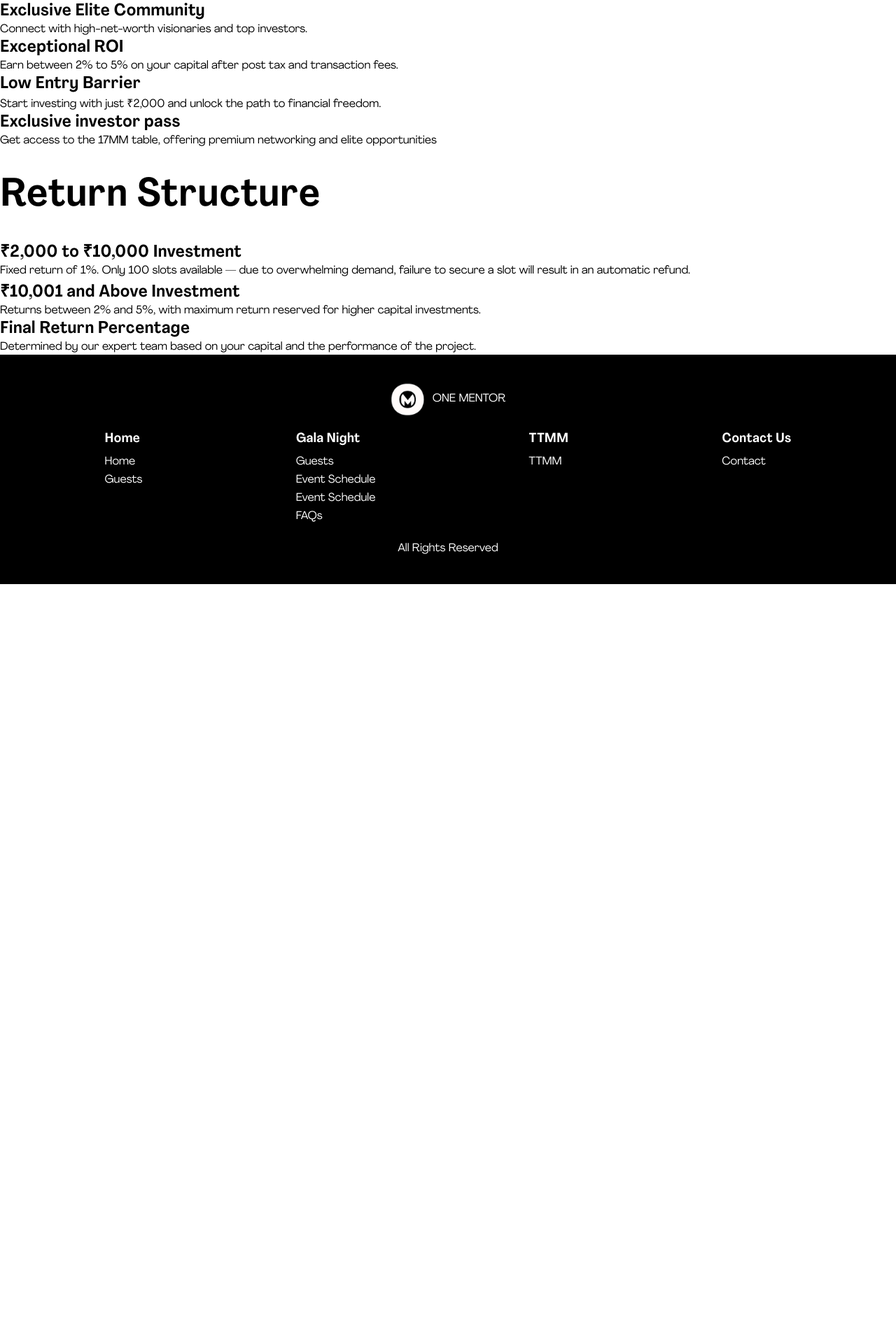
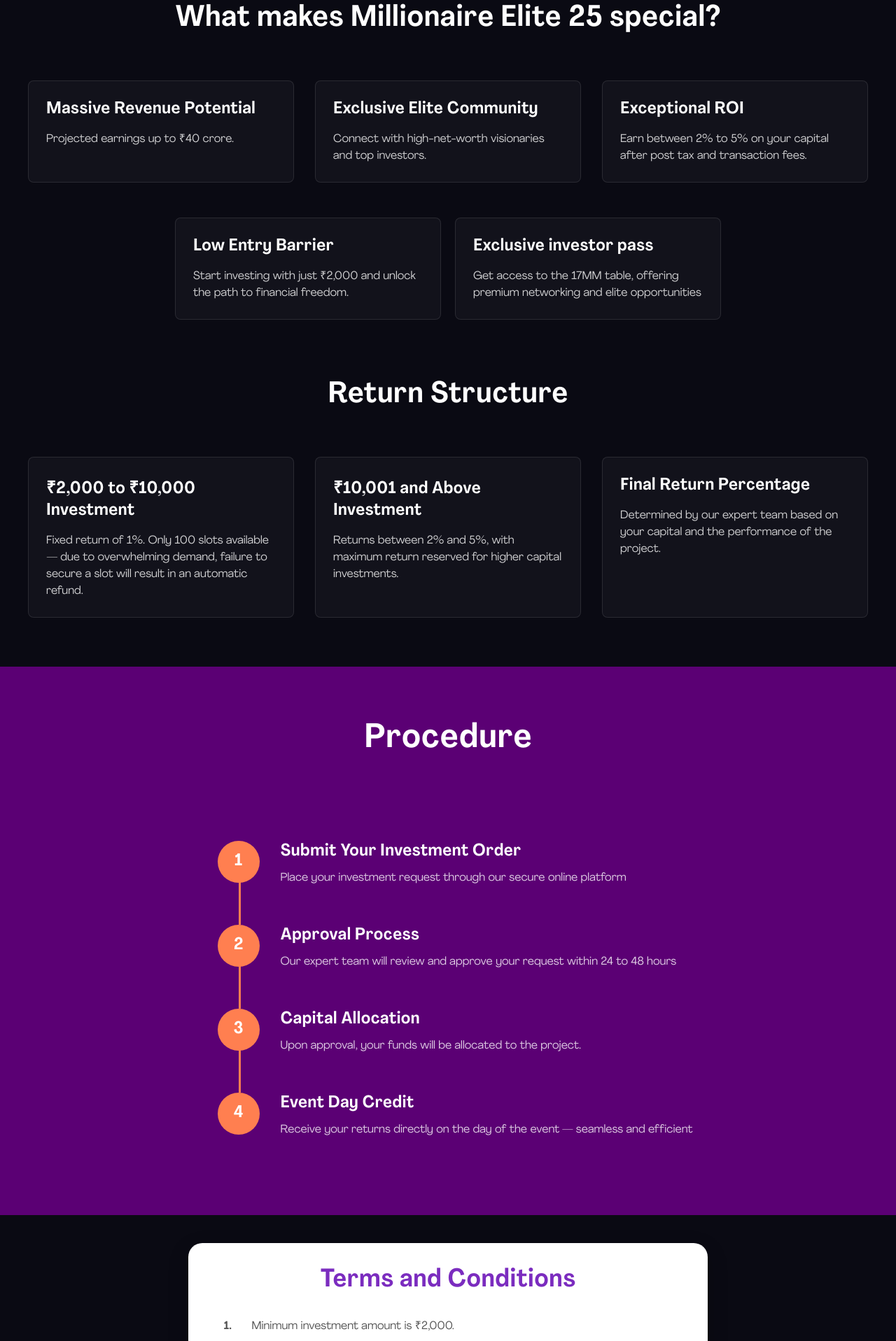
Before and after one commit to h4636oh/one-mentor-millionaire-elite-2k25, a React (Create React App) app: page /investment in a window 1280 px wide. Shown: the part 803-2720 px from the top of the page at 70% size. Before the commit the page ends 1638 px from the top, so only its background shows below. Built offline with nearby package versions, Linux system fonts and the light colour scheme.

Commit message:
investment page done

```diff
--- a/src/components/Investment.js
+++ b/src/components/Investment.js
@@ -1,10 +1,50 @@
-import React from "react";
-import Navbar from "./Navbar";
-import Footer from "./Footer";
+import React from 'react';
+import Navbar from './Navbar';
+import Footer from './Footer';
 import landPageLogo from '../assets/land_page_logo.png';
 import '../styles/Investment.css';
 
 const Investment = () => {
+	const steps = [
+		{
+			number: 1,
+			title: 'Submit Your Investment Order',
+			description:
+				'Place your investment request through our secure online platform',
+		},
+		{
+			number: 2,
+			title: 'Approval Process',
+			description:
+				'Our expert team will review and approve your request within 24 to 48 hours',
+		},
+		{
+			number: 3,
+			title: 'Capital Allocation',
+			description:
+				'Upon approval, your funds will be allocated to the project.',
+		},
+		{
+			number: 4,
+			title: 'Event Day Credit',
+			description:
+				'Receive your returns directly on the day of the event — seamless and efficient',
+		},
+	];
+
+	const terms = [
+		'Minimum investment amount is ₹2,000.',
+		'Investment slots are highly limited and subject to approval.',
+		'Only the Top 50 highest capital investors stand the best chance of approval.',
+		'Approval time ranges between 24 to 48 hours.',
+		'Returns will be credited only on the day of the event.',
+		'Returns are post-tax and after transaction fees.',
+		'Capital allocation is final upon approval — no changes allowed.',
+		'Refunds will not be processed after approval.',
+		'Millionaire Elite 25 reserves the right to accept or reject any investment request.',
+		'Investor details must be accurate and verified.',
+	];
+
 	return (
 		<div className="investment-container">
 			<Navbar />
@@ -16,18 +56,24 @@ const Investment = () => {
 					height={194}
 					width={500}
 				/>
-                    <h1>
-                        The Ultimate Investment Opportunity  of 2025
-                    </h1>
+				<h1>The Ultimate Investment Opportunity of 2025</h1>
 				<p className="description">
-                        Be Among the Top 50 Visionary Investors and Secure Your Financial Future
+					Be Among the Top 50 Visionary Investors and Secure Your
+					Financial Future
 				</p>
 			</div>
 			<div className="brief-section">
-                    Millionaire Elite 25 offers an exclusive chance to invest in a revolutionary project with projected  revenue soaring up to ₹40 crore. This is not just an event — it’s your ticket to massive wealth creation, elite networking and unprecedented returns. With only a handful of slots available, this  opportunity is reserved for the boldest and most forward-thinking investors.
+				Millionaire Elite 25 offers an exclusive chance to invest in a
+				revolutionary project with projected revenue soaring up to ₹40
+				crore. This is not just an event — it’s your ticket to massive
+				wealth creation, elite networking and unprecedented returns.
+				With only a handful of slots available, this opportunity is
+				reserved for the boldest and most forward-thinking investors.
 			</div>
 			<div className="info-section">
-                    <h1 className="main-heading">What makes Millionaire Elite 25 special?</h1>
+				<h1 className="main-heading">
+					What makes Millionaire Elite 25 special?
+				</h1>
 				<div className="benefits-section">
 					<div className="benefit-card">
 						<h2>Massive Revenue Potential</h2>
@@ -36,24 +82,36 @@ const Investment = () => {
 
 					<div className="benefit-card">
 						<h2>Exclusive Elite Community</h2>
-                        <p>Connect with high-net-worth visionaries and top investors.</p>
+						<p>
+							Connect with high-net-worth visionaries and top
+							investors.
+						</p>
 					</div>
 
 					<div className="benefit-card">
 						<h2>Exceptional ROI</h2>
-                        <p>Earn between 2% to 5% on your capital after post tax and transaction fees.</p>
+						<p>
+							Earn between 2% to 5% on your capital after post tax
+							and transaction fees.
+						</p>
 					</div>
 				</div>
 
 				<div className="additional-benefits">
 					<div className="benefit-card">
 						<h2>Low Entry Barrier</h2>
-                        <p>Start investing with just ₹2,000 and unlock the path to financial freedom.</p>
+						<p>
+							Start investing with just ₹2,000 and unlock the path
+							to financial freedom.
+						</p>
 					</div>
 
 					<div className="benefit-card">
 						<h2>Exclusive investor pass</h2>
-                        <p>Get access to the 17MM table, offering premium networking and elite opportunities</p>
+						<p>
+							Get access to the 17MM table, offering premium
+							networking and elite opportunities
+						</p>
 					</div>
 				</div>
 
@@ -62,29 +120,66 @@ const Investment = () => {
 				<div className="returns-section">
 					<div className="return-card">
 						<h2>₹2,000 to ₹10,000 Investment</h2>
-                        <p>Fixed return of 1%. Only 100 slots available — due to overwhelming demand, failure to secure a slot will result in an automatic refund.</p>
+						<p>
+							Fixed return of 1%. Only 100 slots available — due
+							to overwhelming demand, failure to secure a slot
+							will result in an automatic refund.
+						</p>
 					</div>
 
 					<div className="return-card">
 						<h2>₹10,001 and Above Investment</h2>
-                        <p>Returns between 2% and 5%, with maximum return reserved for higher capital investments.</p>
+						<p>
+							Returns between 2% and 5%, with maximum return
+							reserved for higher capital investments.
+						</p>
 					</div>
 
 					<div className="return-card">
 						<h2>Final Return Percentage</h2>
-                        <p>Determined by our expert team based on your capital and the performance of the project.</p>
+						<p>
+							Determined by our expert team based on your capital
+							and the performance of the project.
+						</p>
 					</div>
 				</div>
 			</div>
 			<div className="procedure-section">
-
+				<h1 className="procedure-heading">Procedure</h1>
+				<div className="timeline">
+					{steps.map((step, index) => (
+						<div className="timeline-item" key={index}>
+							<div className="timeline-circle">
+								<span>{step.number}</span>
+							</div>
+							<div className="timeline-content">
+								<h2>{step.title}</h2>
+								<p>{step.description}</p>
+							</div>
+							{index < steps.length - 1 && (
+								<div className="timeline-line"></div>
+							)}
+						</div>
+					))}
+				</div>
 			</div>
 			<div className="toc-section">
-
+				<div className="terms-card">
+					<h1 className="terms-heading">Terms and Conditions</h1>
+					<div className="terms-content">
+						<ol className="terms-list">
+							{terms.map((term, index) => (
+								<li key={index} className="term-item">
+									{term}
+								</li>
+							))}
+						</ol>
+					</div>
+				</div>
 			</div>
 			<Footer />
 		</div>
-    )
+	);
 };
 
 export default Investment;
--- a/src/styles/Investment.css
+++ b/src/styles/Investment.css
@@ -0,0 +1,319 @@
+.investment-container {
+	background: linear-gradient(
+		180deg,
+		#000000,
+		#0a0a1f 30%,
+		#1a0936 70%,
+		#000000
+	);
+	display: flex;
+	align-items: center;
+	flex-direction: column;
+	justify-content: center;
+	color: white;
+}
+
+.investment-container .hero-section {
+	display: flex;
+	flex-direction: column;
+	align-items: center;
+	justify-content: center;
+	text-align: center;
+	padding: 40px 20px;
+}
+
+.investment-container .hero-section h1 {
+	font-size: 36px;
+	font-weight: bold;
+	margin-bottom: 0px;
+	color: white;
+}
+
+.investment-container .hero-section .description {
+	font-size: 24px;
+	line-height: 1.6;
+	margin-bottom: 40px;
+	color: white;
+}
+
+.investment-container .brief-section {
+	background: linear-gradient(90deg, #7b0180, #2e0075);
+	color: white;
+	padding: 40px 20px;
+	width: 100%;
+	margin: 0 auto;
+	padding: 20px 40px;
+	font-size: 20px;
+}
+
+.info-section {
+	background-color: #0a0a13;
+	color: white;
+	padding: 40px 20px;
+	/* max-width: 1200px; */
+	width: 100%;
+	margin: 0 auto;
+	padding: 20px 40px;
+}
+
+.main-heading,
+.section-heading {
+	text-align: center;
+	font-size: 42px;
+	margin-bottom: 60px;
+	font-weight: bold;
+}
+
+.benefits-section,
+.returns-section {
+	display: flex;
+	justify-content: space-between;
+	flex-wrap: wrap;
+	gap: 20px;
+	margin-bottom: 50px;
+}
+
+.additional-benefits {
+	display: flex;
+	justify-content: center;
+	gap: 20px;
+	margin-bottom: 80px;
+	flex-wrap: wrap;
+}
+
+.benefit-card,
+.return-card {
+	background-color: rgba(30, 30, 40, 0.4);
+	border: 1px solid rgba(255, 255, 255, 0.1);
+	border-radius: 8px;
+	padding: 25px;
+	width: calc(33.33% - 20px);
+	min-width: 280px;
+	box-sizing: border-box;
+	transition: transform 0.3s ease, box-shadow 0.3s ease;
+}
+
+.benefit-card:hover,
+.return-card:hover {
+	transform: translateY(-5px);
+	box-shadow: 0 10px 20px rgba(0, 0, 0, 0.3);
+}
+
+.benefit-card h2,
+.return-card h2 {
+	font-size: 24px;
+	margin-bottom: 15px;
+	font-weight: bold;
+}
+
+.benefit-card p,
+.return-card p {
+	font-size: 16px;
+	line-height: 1.5;
+	color: rgba(255, 255, 255, 0.8);
+}
+
+@media (max-width: 960px) {
+	.benefits-section,
+	.returns-section,
+	.additional-benefits {
+		flex-direction: column;
+		align-items: center;
+	}
+
+	.benefit-card,
+	.return-card {
+		width: 100%;
+		max-width: 500px;
+		margin-bottom: 20px;
+	}
+
+	.main-heading,
+	.section-heading {
+		font-size: 32px;
+	}
+}
+
+/* InvestmentProcedure.css */
+.procedure-section {
+	background-color: #5b0074;
+	color: white;
+	padding: 40px 20px 60px;
+	width: 100%;
+	box-sizing: border-box;
+	display: flex;
+	flex-direction: column;
+	align-items: center;
+	justify-content: center;
+}
+
+.procedure-heading {
+	text-align: center;
+	font-size: 48px;
+	margin-bottom: 60px;
+	color: white;
+	font-weight: bold;
+}
+
+.timeline {
+	max-width: 900px;
+	margin: 0 auto;
+	position: relative;
+	padding-left: 20px;
+}
+
+.timeline-item {
+	display: flex;
+	margin-bottom: 30px;
+	position: relative;
+	min-height: 90px;
+}
+
+.timeline-circle {
+	width: 60px;
+	height: 60px;
+	background-color: #ff7f50;
+	border-radius: 50%;
+	display: flex;
+	justify-content: center;
+	align-items: center;
+	position: relative;
+	z-index: 10;
+	flex-shrink: 0;
+}
+
+.timeline-circle span {
+	font-size: 24px;
+	font-weight: bold;
+	color: white;
+}
+
+.timeline-content {
+	padding-left: 30px;
+	padding-top: 5px;
+}
+
+.timeline-content h2 {
+	font-size: 24px;
+	margin: 0 0 10px 0;
+	font-weight: bold;
+}
+
+.timeline-content p {
+	font-size: 16px;
+	margin: 0;
+	color: rgba(255, 255, 255, 0.8);
+	line-height: 1.5;
+}
+
+.timeline-line {
+	position: absolute;
+	left: 30px;
+	top: 60px;
+	bottom: -45px;
+	width: 3px;
+	background-color: #ff7f50;
+	z-index: 1;
+}
+
+@media (max-width: 768px) {
+	.procedure-heading {
+		font-size: 36px;
+		margin-bottom: 40px;
+	}
+
+	.timeline-circle {
+		width: 50px;
+		height: 50px;
+	}
+
+	.timeline-circle span {
+		font-size: 20px;
+	}
+
+	.timeline-line {
+		left: 25px;
+		top: 50px;
+	}
+
+	.timeline-content h2 {
+		font-size: 20px;
+	}
+
+	.timeline-content p {
+		font-size: 14px;
+	}
+}
+
+/* TermsAndConditions.css */
+.toc-section {
+	background-color: #0a0a13;
+	padding: 40px 20px;
+	display: flex;
+	justify-content: center;
+	align-items: center;
+    width: 100%;
+}
+
+.terms-card {
+	background-color: white;
+	border-radius: 20px;
+	max-width: 900px;
+	overflow: hidden;
+	box-shadow: 0 10px 30px rgba(0, 0, 0, 0.2);
+	position: relative;
+}
+
+.terms-heading {
+	text-align: center;
+	color: #7b2cbf;
+	font-size: 36px;
+	margin: 30px 0;
+	font-weight: bold;
+}
+
+.terms-content {
+	padding: 0 50px 40px;
+	position: relative;
+}
+
+.terms-list {
+	counter-reset: terms-counter;
+	list-style-type: none;
+	padding-left: 0;
+	margin: 0;
+}
+
+.term-item {
+	position: relative;
+	padding-left: 2.5em;
+	margin-bottom: 15px;
+	color: #555;
+	font-size: 16px;
+	line-height: 1.6;
+}
+
+.term-item::before {
+	counter-increment: terms-counter;
+	content: counter(terms-counter) '.';
+	position: absolute;
+	left: 0;
+	color: #555;
+	font-weight: bold;
+}
+
+@media (max-width: 768px) {
+	.terms-heading {
+		font-size: 28px;
+		margin: 20px 0;
+	}
+
+	.terms-content {
+		padding: 0 30px 30px;
+	}
+
+	.term-item {
+		font-size: 14px;
+		margin-bottom: 12px;
+	}
+}
```
Also changed, not shown: 1 other file (tests, documents, lock files or other folders). Lines whose indentation alone changed are shown as unchanged.
